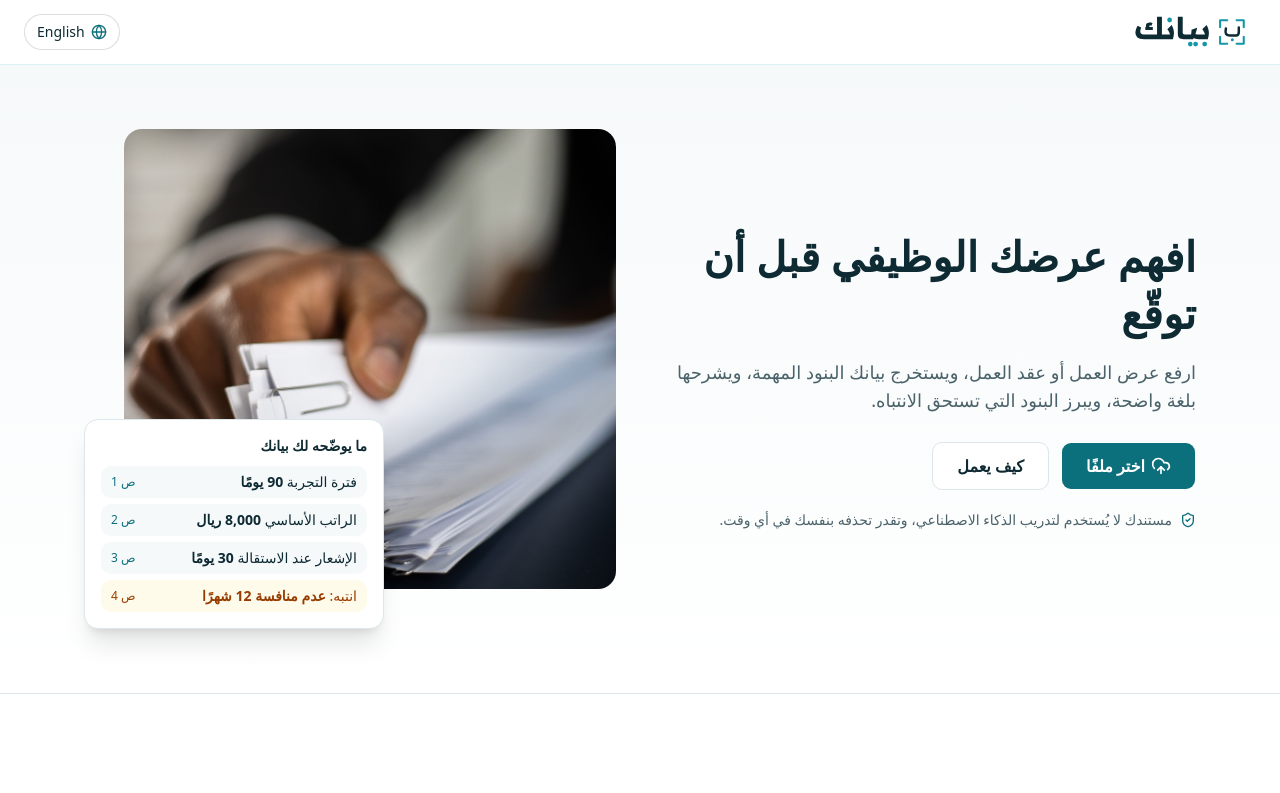
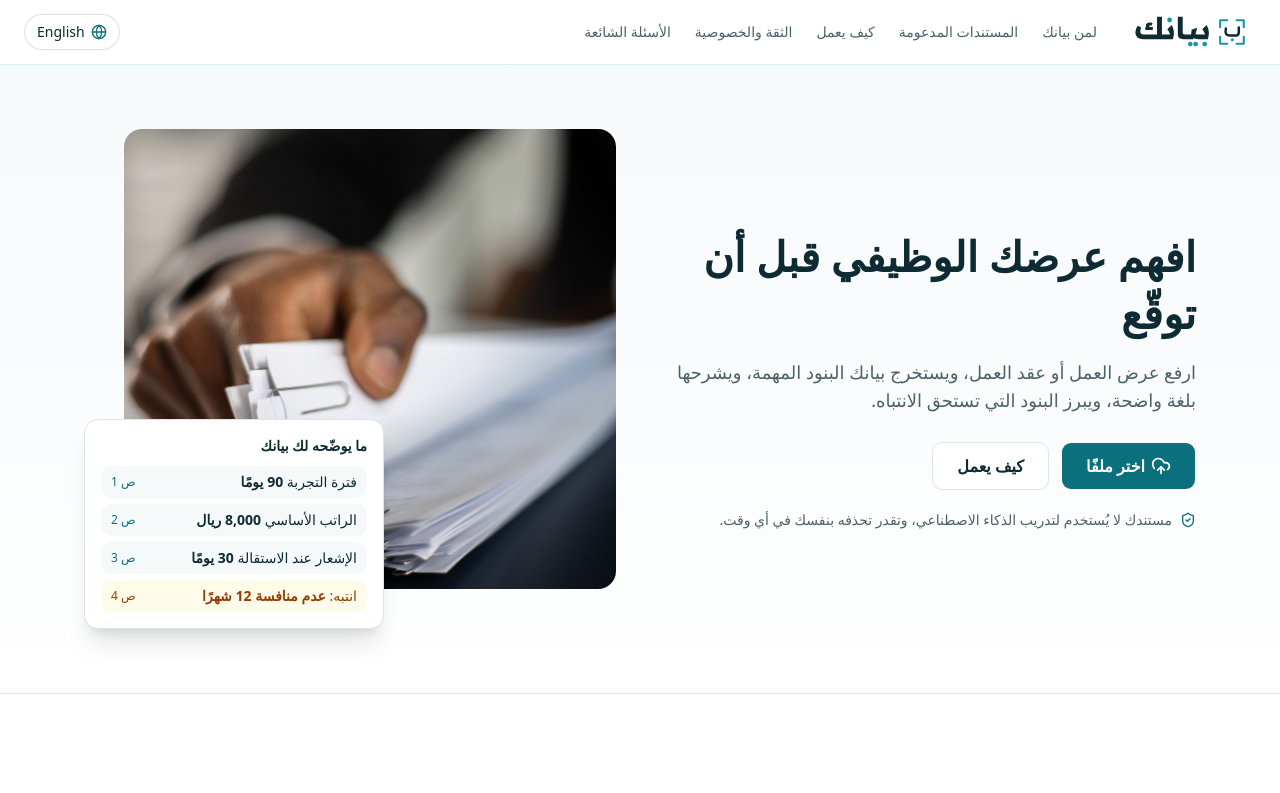
Before and after one commit to JxTechStudio-org/bayanuk, a React (Vite) app in the folder frontend/: page / in a window 1280 px wide. Shown: the top 793 px of the page. Built offline with nearby package versions, Linux system fonts and the light colour scheme.

Commit message:
Add the footer and section links in the header

```diff
--- /dev/null
+++ b/frontend/src/features/landing/components/Footer.tsx
@@ -0,0 +1,15 @@
+import { useTranslation } from 'react-i18next'
+
+export function Footer() {
+  const { t } = useTranslation()
+
+  return (
+    <footer className="border-t py-8 text-sm text-muted-foreground">
+      <div className="mx-auto max-w-6xl space-y-2 px-5">
+        {/* The disclaimer wording is from the MVP Definition, section 9. */}
+        <p>{t('footer.disclaimer')}</p>
+        <p>{t('footer.studio')}</p>
+      </div>
+    </footer>
+  )
+}
--- a/frontend/src/features/landing/components/Header.tsx
+++ b/frontend/src/features/landing/components/Header.tsx
@@ -3,6 +3,15 @@ import { Link } from 'react-router-dom'
 import logoAr from '@/assets/brand/bayanuk-logo-ar.svg'
 import logoEn from '@/assets/brand/bayanuk-logo-en.svg'
 import { LanguageSwitcher } from '@/features/shared/components/LanguageSwitcher'
+
+// Links to the sections of this page. Each label reuses the section's own title.
+const SECTIONS = [
+  { id: 'who', title: 'targetUsers.title' },
+  { id: 'documents', title: 'supportedFiles.title' },
+  { id: 'how-it-works', title: 'howItWorks.title' },
+  { id: 'privacy', title: 'privacy.title' },
+  { id: 'faq', title: 'faq.title' },
+] as const
 
 export function Header() {
   const { t, i18n } = useTranslation()
@@ -10,12 +19,21 @@ export function Header() {
   const logo = i18n.language === 'ar' ? logoAr : logoEn
 
   return (
-    <header className="border-b border-tint bg-white">
-      <div className="mx-auto flex h-16 max-w-7xl items-center justify-between px-4 sm:px-6">
+    <header className="sticky top-0 z-50 border-b border-tint bg-white/95 backdrop-blur">
+      <div className="mx-auto flex h-16 max-w-7xl items-center gap-8 px-4 sm:px-6">
         <Link to="/">
           <img src={logo} alt={t('brand')} className="h-12 w-auto" />
         </Link>
-        <LanguageSwitcher />
+        <nav aria-label={t('nav.label')} className="hidden gap-6 text-sm text-muted-foreground lg:flex">
+          {SECTIONS.map((section) => (
+            <a key={section.id} href={`#${section.id}`} className="hover:text-ink">
+              {t(section.title)}
+            </a>
+          ))}
+        </nav>
+        <div className="ms-auto">
+          <LanguageSwitcher />
+        </div>
       </div>
     </header>
   )
--- a/frontend/src/features/landing/pages/LandingPage.tsx
+++ b/frontend/src/features/landing/pages/LandingPage.tsx
@@ -1,4 +1,5 @@
 import { FAQ } from '../components/FAQ'
+import { Footer } from '../components/Footer'
 import { Header } from '../components/Header'
 import { Hero } from '../components/Hero'
 import { HowItWorks } from '../components/HowItWorks'
@@ -19,6 +20,7 @@ export function LandingPage() {
         <Privacy />
         <FAQ />
       </main>
+      <Footer />
     </>
   )
 }
--- a/frontend/src/locales/ar.json
+++ b/frontend/src/locales/ar.json
@@ -125,5 +125,12 @@
         "answer": "من مستندك فقط، ومع كل إجابة رقم الصفحة واقتباس قصير. وإذا لم تكن الإجابة في المستند، نقول لك ذلك بوضوح بدل التخمين."
       }
     }
+  },
+  "footer": {
+    "disclaimer": "بيانك يقدّم معلومات مولّدة بالذكاء الاصطناعي لمساعدتك على فهم مستندك. هذه ليست استشارة قانونية.",
+    "studio": "بيانك، من JX Tech Studio"
+  },
+  "nav": {
+    "label": "أقسام الصفحة"
   }
 }
--- a/frontend/src/locales/en.json
+++ b/frontend/src/locales/en.json
@@ -125,5 +125,12 @@
         "answer": "Only from your document, and every answer cites the page and a short quote. If the answer is not in the document, we say so clearly instead of guessing."
       }
     }
+  },
+  "footer": {
+    "disclaimer": "Bayanuk provides AI-generated information to help you understand your document. It is not legal advice.",
+    "studio": "Bayanuk, by JX Tech Studio"
+  },
+  "nav": {
+    "label": "Page sections"
   }
 }
```
